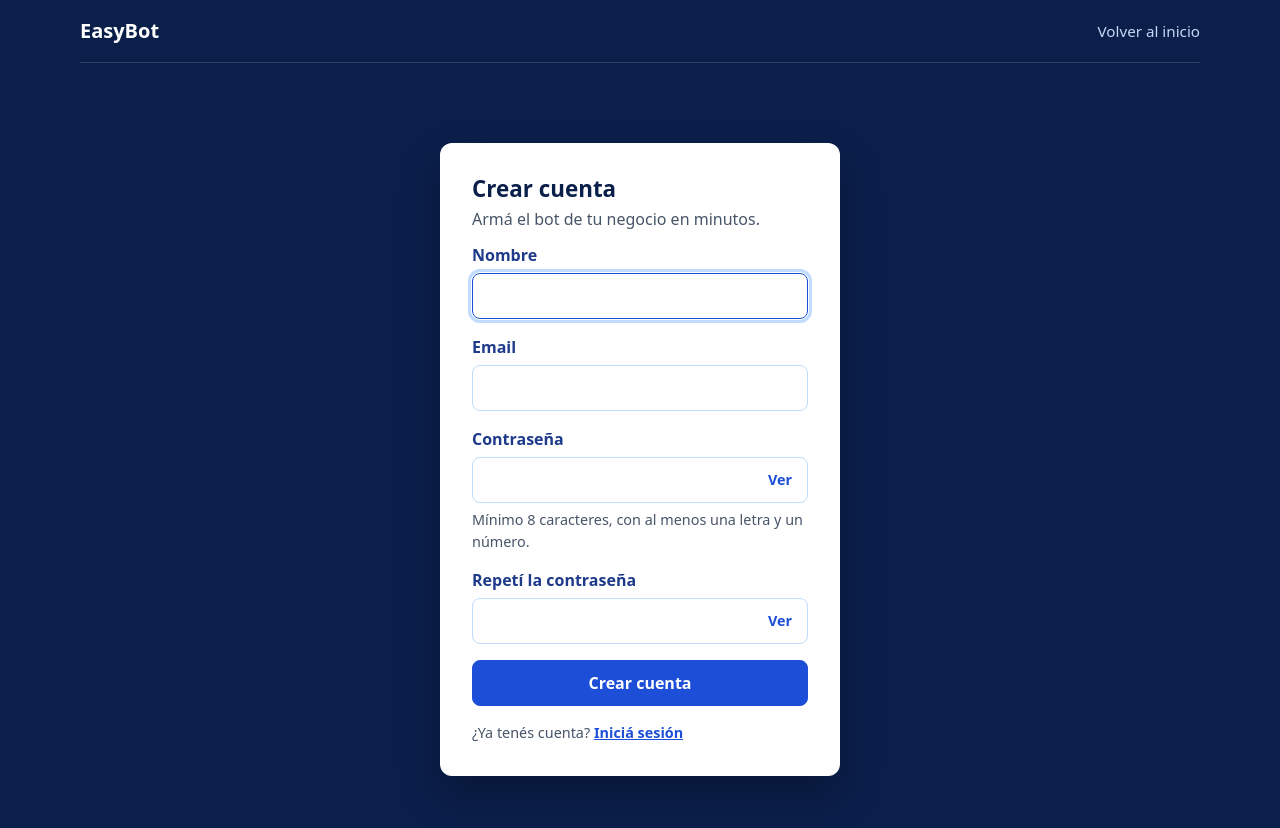
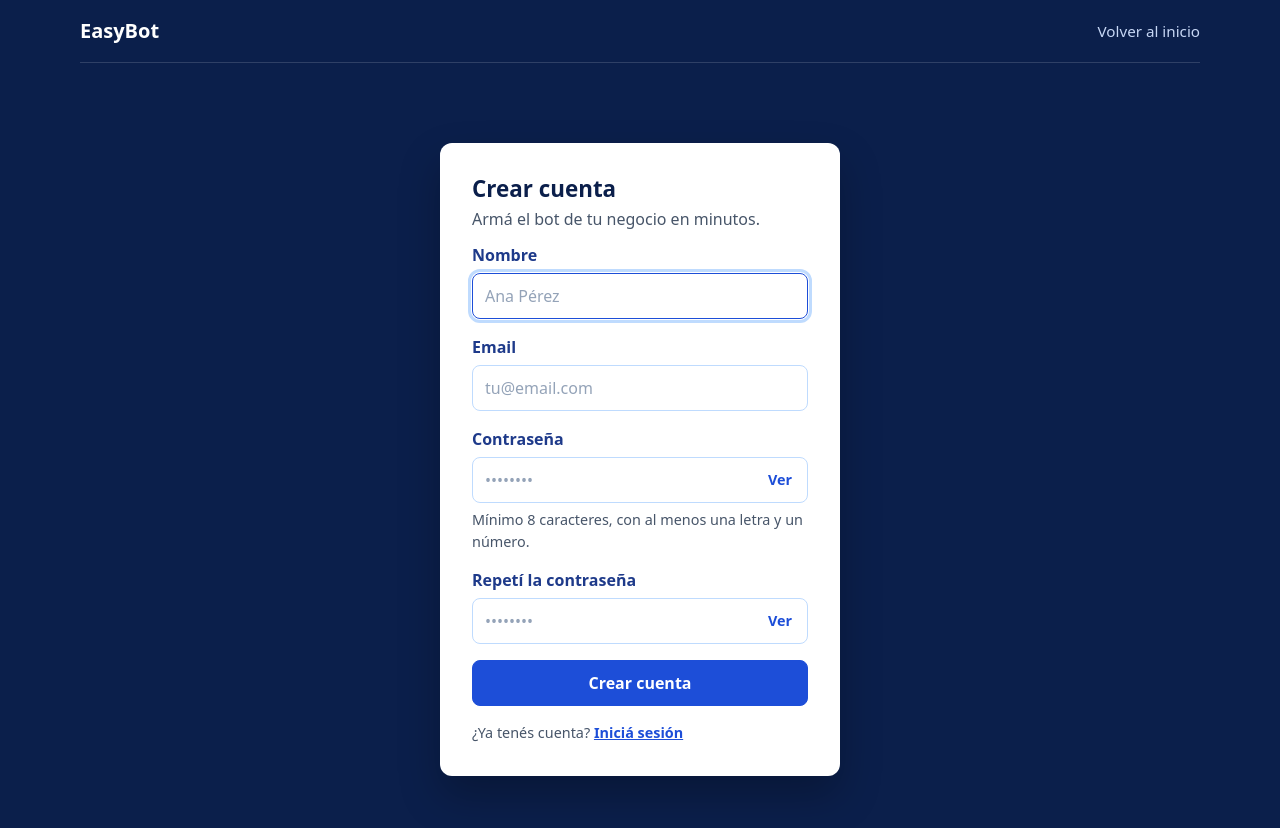
Before and after one commit to Facu-Ferreyra/Proyecto-Final-ITec, a React (Vite) app in the folder client/: page /register in a window 1280 px wide. Shown: the top 828 px of the page. Built offline with nearby package versions, Linux system fonts and the light colour scheme; no server answers.

Commit message:
style(auth): add placeholders to login and register fields

```diff
--- a/client/src/pages/auth/AuthField.jsx
+++ b/client/src/pages/auth/AuthField.jsx
@@ -3,7 +3,8 @@
 
 import { useId, useState } from 'react'
 
-export default function AuthField({ label, name, type = 'text', value, onChange, error, hint, autoComplete, autoFocus }) {
+// placeholder: ejemplo en gris dentro del campo. No reemplaza a la etiqueta (label).
+export default function AuthField({ label, name, type = 'text', value, onChange, error, hint, placeholder, autoComplete, autoFocus }) {
   const id = useId()
   const [showPassword, setShowPassword] = useState(false)
   const isPassword = type === 'password'
@@ -19,6 +20,7 @@ export default function AuthField({ label, name, type = 'text', value, onChange,
           type={isPassword && showPassword ? 'text' : type}
           value={value}
           onChange={(event) => onChange(name, event.target.value)}
+          placeholder={placeholder}
           autoComplete={autoComplete}
           autoFocus={autoFocus}
           aria-invalid={Boolean(error)}
--- a/client/src/pages/auth/LoginPage.jsx
+++ b/client/src/pages/auth/LoginPage.jsx
@@ -39,6 +39,7 @@ export default function LoginPage() {
           label="Email"
           name="email"
           type="email"
+          placeholder="tu@email.com"
           autoComplete="email"
           autoFocus
           value={form.values.email}
@@ -49,6 +50,7 @@ export default function LoginPage() {
           label="Contraseña"
           name="password"
           type="password"
+          placeholder="••••••••"
           autoComplete="current-password"
           value={form.values.password}
           onChange={form.setField}
--- a/client/src/pages/auth/RegisterPage.jsx
+++ b/client/src/pages/auth/RegisterPage.jsx
@@ -41,6 +41,7 @@ export default function RegisterPage() {
         <AuthField
           label="Nombre"
           name="name"
+          placeholder="Ana Pérez"
           autoComplete="name"
           autoFocus
           value={form.values.name}
@@ -51,6 +52,7 @@ export default function RegisterPage() {
           label="Email"
           name="email"
           type="email"
+          placeholder="tu@email.com"
           autoComplete="email"
           value={form.values.email}
           onChange={form.setField}
@@ -60,6 +62,7 @@ export default function RegisterPage() {
           label="Contraseña"
           name="password"
           type="password"
+          placeholder="••••••••"
           autoComplete="new-password"
           hint={PASSWORD_HINT}
           value={form.values.password}
@@ -70,6 +73,7 @@ export default function RegisterPage() {
           label="Repetí la contraseña"
           name="confirmPassword"
           type="password"
+          placeholder="••••••••"
           autoComplete="new-password"
           value={form.values.confirmPassword}
           onChange={form.setField}
--- a/client/src/pages/auth/auth.css
+++ b/client/src/pages/auth/auth.css
@@ -103,6 +103,12 @@
   padding-right: 84px; /* lugar para el botón Ver/Ocultar */
 }
 
+/* Ejemplo en gris dentro del campo (placeholder). */
+.auth-field input::placeholder {
+  color: #94a3b8;
+  opacity: 1; /* Firefox lo aclara de más por defecto */
+}
+
 .auth-field input:focus-visible {
   outline: 3px solid var(--color-border);
   outline-offset: 1px;
```
